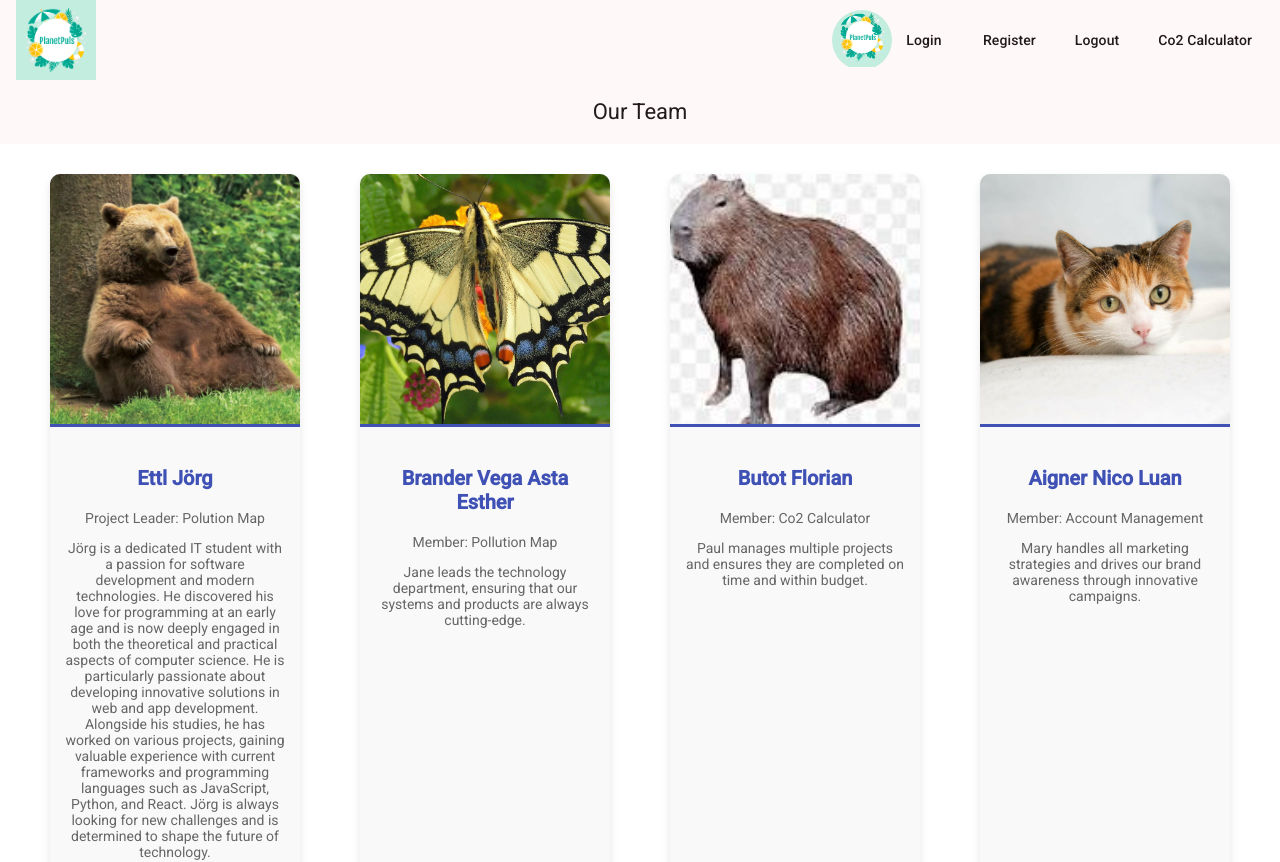
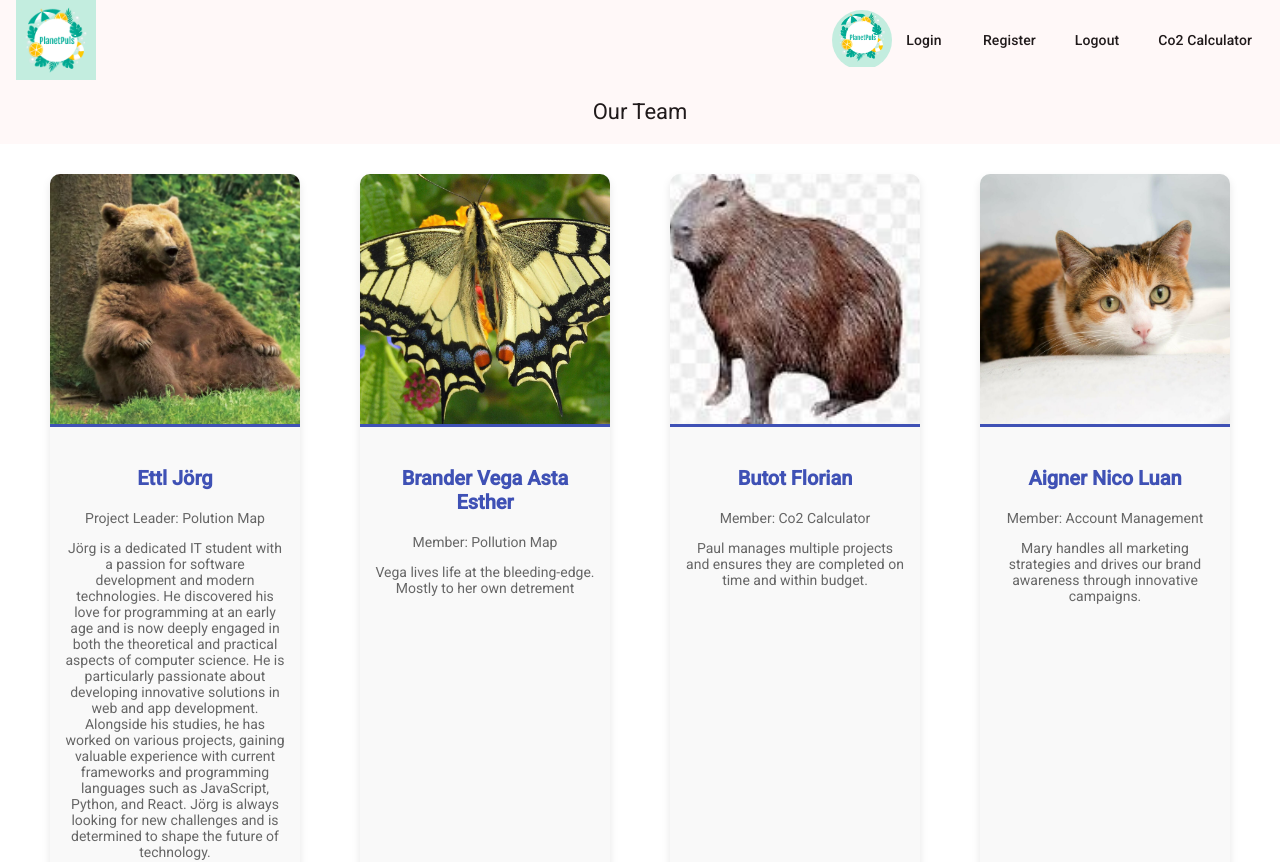
Before and after one commit to ettjob15/PlanetPulse, an Angular app in the folder PlanetPulseFrontend/: page /aboutUs in a window 1280 px wide. Shown: the top 862 px of the page. Built offline with nearby package versions, Linux system fonts and the light colour scheme.

Commit message:
Vega about us

```diff
--- a/PlanetPulseFrontend/src/app/about-us/about-us.component.ts
+++ b/PlanetPulseFrontend/src/app/about-us/about-us.component.ts
@@ -19,7 +19,7 @@ export class AboutUsComponent {
     {
       name: 'Brander Vega Asta Esther',
       position: 'Member: Pollution Map',
-      description: 'Jane leads the technology department, ensuring that our systems and products are always cutting-edge.',
+      description: 'Vega lives life at the bleeding-edge. Mostly to her own detrement',
       image: '/assets/vega.jpg'
     },
     {
```
